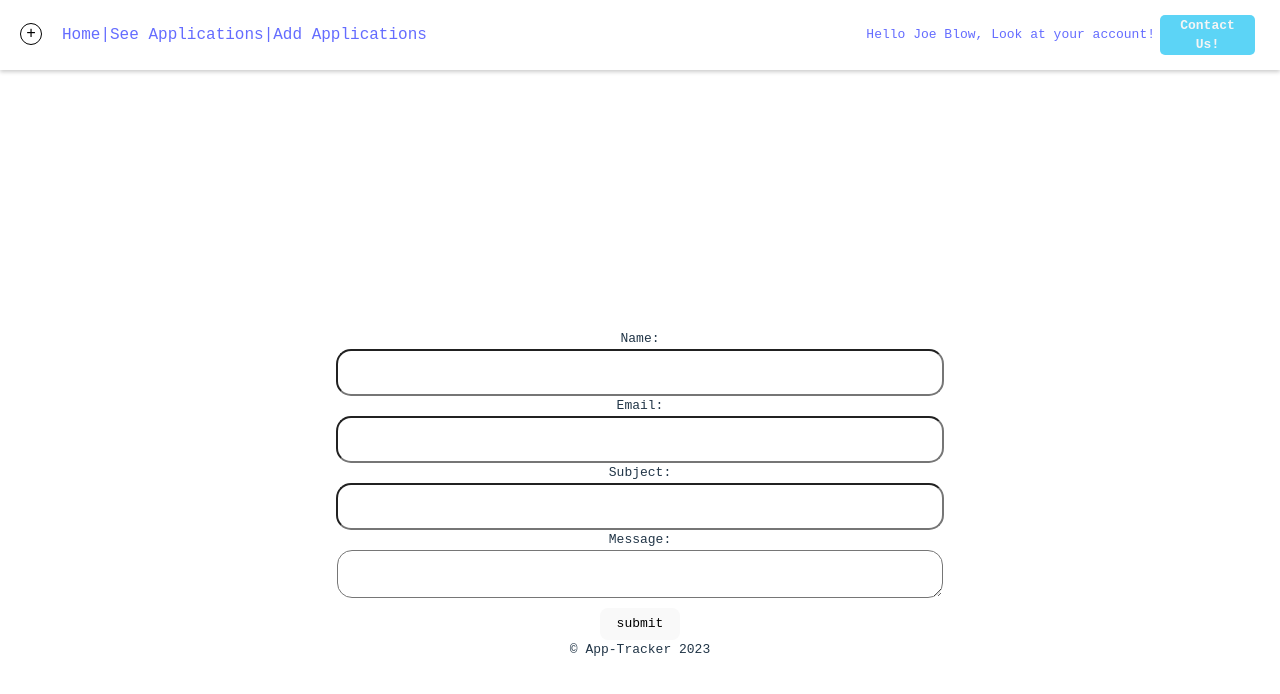
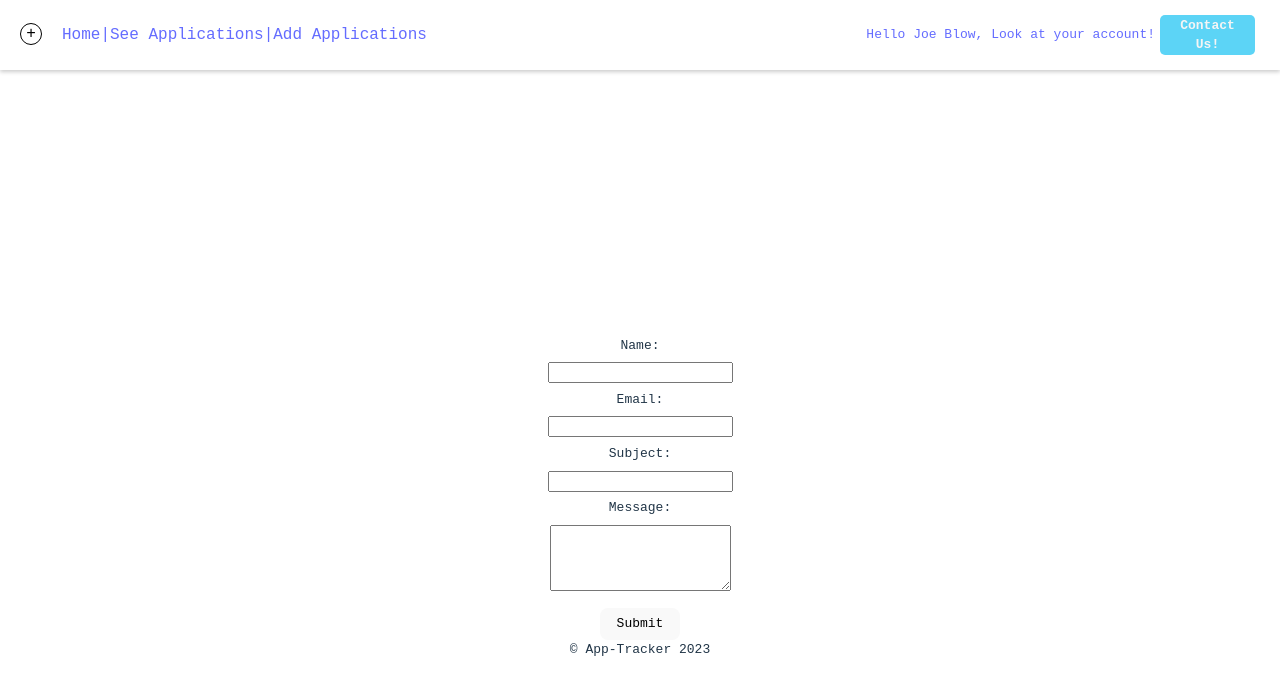
Before and after one commit to kpiacenta93/vue-router-setup, a Vue app in the folder vue-router/: page /ContactUs in a window 1280 px wide. Shown: the top 694 px of the page. Built offline with nearby package versions, Linux system fonts and the light colour scheme.

Commit message:
starting email API to send data directly to personal email

```diff
--- a/vue-router/src/components/Random.vue
+++ b/vue-router/src/components/Random.vue
@@ -1,27 +1,23 @@
 <template>
-
     <div class="form-container">
-
-        <form action="mailto:piacentakyle@gmail.com" method="post" enctype="text/plain" class="form">
-            <h5 class="title">Contact Us!</h5>
+      <form @submit.prevent="submitForm" class="form">
+        <h5 class="title">Contact Us!</h5>
         <label for="name">Name:</label>
-        <input type="text" id="name" name="name" required class="form">
+        <input type="text" id="name" v-model="name" required class="form-input">
 
         <label for="email">Email:</label>
-        <input type="email" id="email" name="email" required class="form">
+        <input type="email" id="email" v-model="email" required class="form-input">
 
         <label for="subject">Subject:</label>
-        <input type="text" id="subject" name="subject" required class="form">
+        <input type="text" id="subject" v-model="subject" required class="form-input">
 
         <label for="message">Message:</label>
-        <textarea id="message" name="message" rows="4" required class="form"></textarea>
+        <textarea id="message" v-model="message" rows="4" required class="form-textarea"></textarea>
 
-        <button>submit</button>
-    </form>
+        <button type="submit" v-on:click="consoleLogFormData()">Submit</button>
+      </form>
     </div>
-
-
-</template>
+  </template>
 
 <script>
 
@@ -29,8 +25,20 @@
 export default {
     name: 'Random',
 
-    methods: {
-}
+data(){
+    return{
+        name: '',
+        email: '',
+        subject: '',
+        message: '',
+    }
+},
+
+methods: {
+        consoleLogFormData(){
+            console.log("this is name: ", this.name)
+        }
+},
 
 
 
--- a/vue-router/src/views/ContactUs.vue
+++ b/vue-router/src/views/ContactUs.vue
@@ -10,6 +10,12 @@ export default{
         Random
     },
 
+    data() {
+        return {
+
+        }
+    }
+
 }
 
 </script>
```
Also changed, not shown: 1 other file (tests, documents, lock files or other folders).
